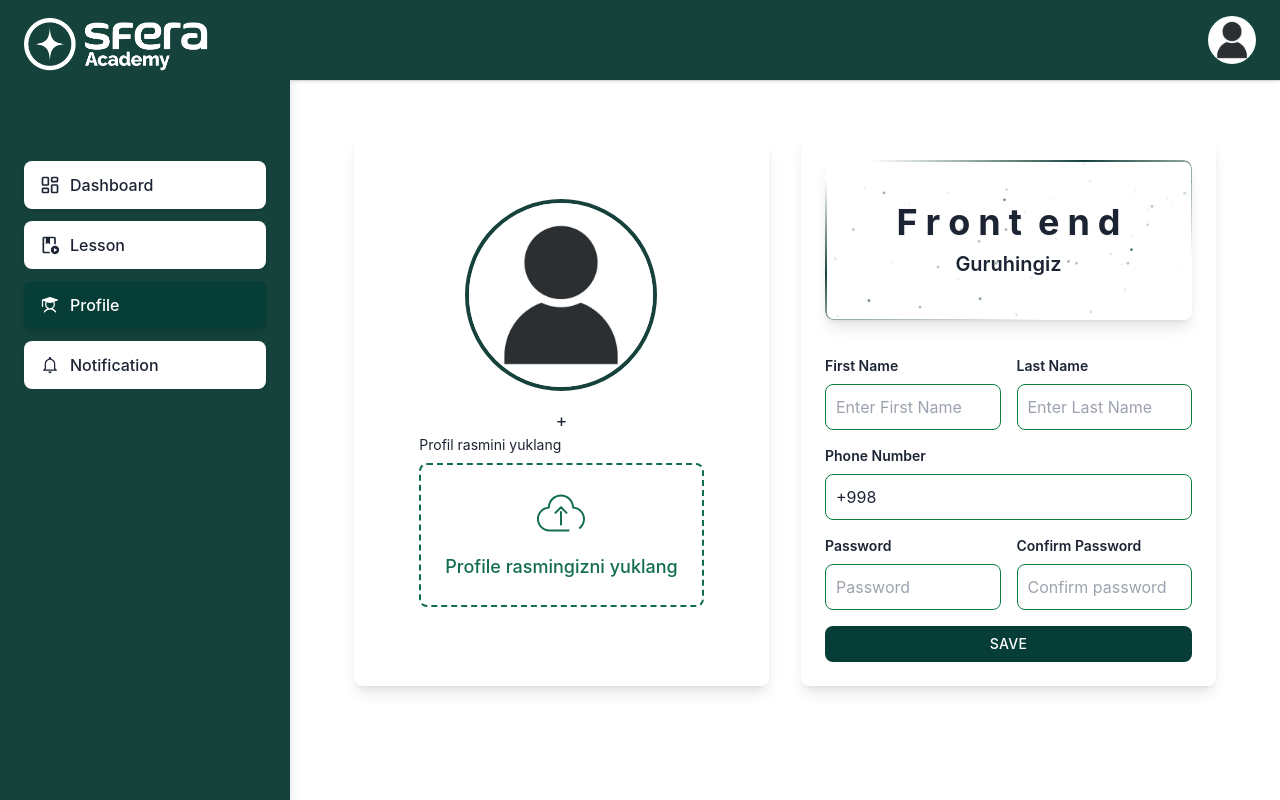
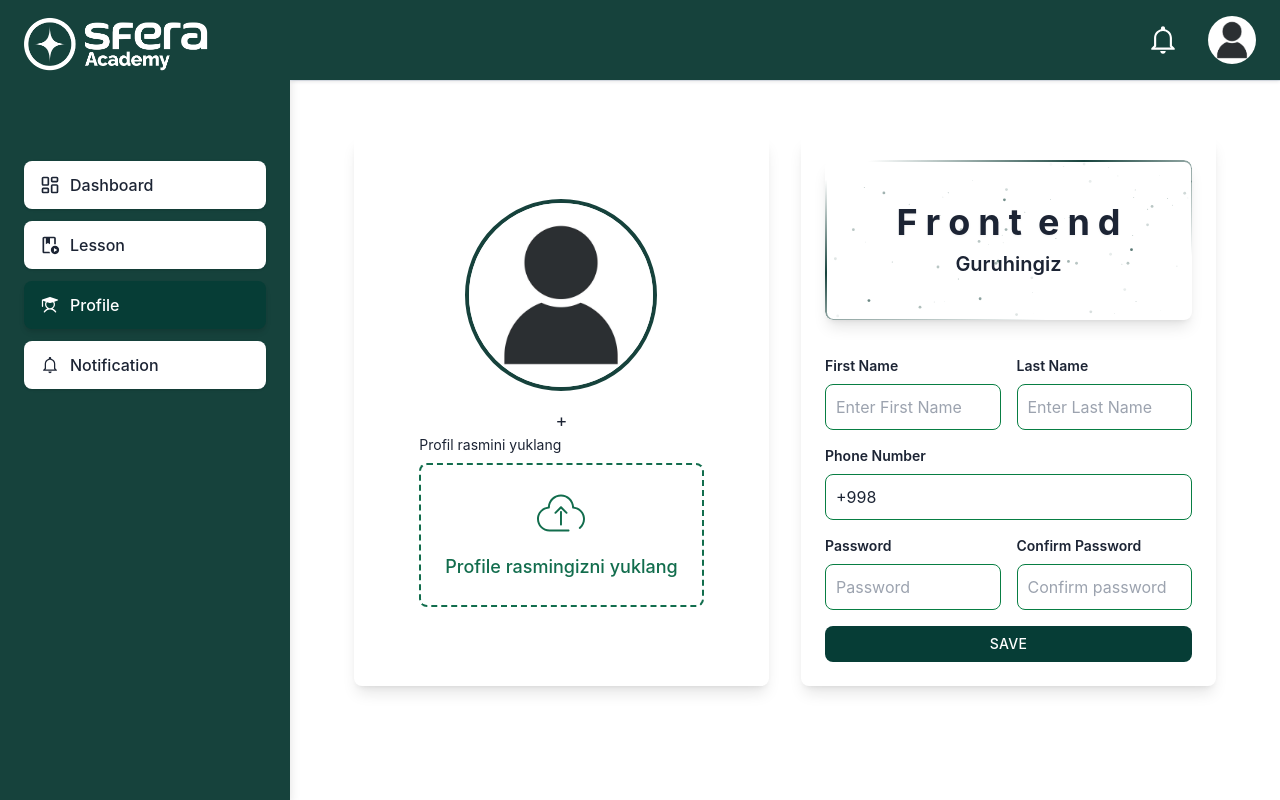
Before and after one commit to abdulazizsaidovcode/sfera-Edu, a React (Vite) app: page /profile in a window 1280 px wide. Built offline with nearby package versions, Linux system fonts and the light colour scheme; no server answers; sample sign-in values are in the browser's storage.

Commit message:
notification finished

```diff
--- a/src/components/custom/Header/index.tsx
+++ b/src/components/custom/Header/index.tsx
@@ -66,26 +66,26 @@ const Header = (props: {
         </div>
 
         <div className="flex items-center gap-3 2xsm:gap-7">
-          {data ? (
-            <>
           <ul className="flex items-center gap-2 2xsm:gap-4 relative">
             <Link to={'/notification'} >
               <IoMdNotificationsOutline size={34} className='font-[900] cursor-pointer text-white ' />
             </Link>
+            {data ? (
               <div className='absolute w-4 h-4 flex items-center justify-center top-0 right-0 rounded-full bg-red-900'>
                 <span className='text-[10px] text-white font-bold'>{data}</span>
               </div>
-              </ul></>
             ) : (
               <></>
-          )}
+            )
+            }
+          </ul>
 
           {/* <!-- User Area --> */}
           <DropdownUser />
           {/* <!-- User Area --> */}
         </div>
       </div>
-    </header>
+    </header >
   );
 };
 
--- a/src/context/api/url.ts
+++ b/src/context/api/url.ts
@@ -3,13 +3,14 @@ export const base_url: string = "http://142.93.106.195:8080/"
 export const register_URl: string = `${base_url}auth/register`
 //login url
 export const login_URl: string = `${base_url}auth/login`
-export const user_Edit: string = `${base_url}user/?fileId=`
+export const user_Edit: string = `${base_url}user?fileId=`
 //User me
 export const get_Mee: string = `${base_url}user/get/me`
 
 //notification url
 export const notification_count: string = `${base_url}notification/count`
 export const notification_all_view:string =`${base_url}notification/all`
+export const notification_read:string=`${base_url}notification/read`
 
 export const lesson_see: string = `${base_url}`
 
--- a/src/pages/notification/notification.tsx
+++ b/src/pages/notification/notification.tsx
@@ -1,16 +1,49 @@
 import SlightFlip from '@/components/magicui/flip-text';
 import NotificationCard from './notificationcard';
 import { useGet } from '@/context/logic/global_functions/useGetOption';
-import { notification_all_view } from '@/context/api/url';
+import { notification_all_view, notification_read } from '@/context/api/url';
 import { config } from '@/context/api/token';
-import { useEffect } from 'react';
+import { useEffect, useState } from 'react';
 import { IoCheckmarkDone } from "react-icons/io5";
+import { usePost } from '@/context/logic/global_functions/usePostOption';
+
+// Sanani formatlash uchun funksiya
+const formatDate = (isoString: string) => {
+    const date = new Date(isoString);
+    const year = date.getFullYear();
+    const month = String(date.getMonth() + 1).padStart(2, '0');
+    const day = String(date.getDate()).padStart(2, '0');
+    const hours = String(date.getHours()).padStart(2, '0');
+    const minutes = String(date.getMinutes()).padStart(2, '0');
+    const seconds = String(date.getSeconds()).padStart(2, '0');
+
+    return `${year}-${month}-${day} ${hours}:${minutes}:${seconds}`;
+};
 
 const Notification = () => {
-    const { data, getData } = useGet(notification_all_view, config)
+    const { data, getData } = useGet(notification_all_view, config);
+    const [dataID, setDataID] = useState<any>([]);
+    const { postData } = usePost(notification_read, { ids: dataID }, config);
+
     useEffect(() => {
-        getData()
-    }, [])
+        getData();
+    }, []);
+
+    const markAllAsRead = async () => {
+        // O'qilmagan xabarlarni yig'ish
+        const unreadNotifications = data?.filter((notification: any) => !notification.read);
+
+        // Agar o'qilmagan xabarlar bo'lsa, ID-larni yig'ib yuborish
+        if (unreadNotifications?.length > 0) {
+            const notificationIds = unreadNotifications.map((notification: any) => notification.id);
+            setDataID(notificationIds); // ID-larni state-ga yuklash
+            await postData(); // postData orqali yuborish
+
+            // Xabarlarni o'qilgan qilib belgilash (front-endda ma'lumotni yangilash)
+            getData();
+        }
+    };
+
     return (
         <div className="p-6">
             <div className='flex justify-between'>
@@ -18,7 +51,13 @@ const Notification = () => {
                     justify='left'
                     word='Notification'
                     className="text-3xl font-bold mb-6 text-gray-800" />
-                <IoCheckmarkDone size={30} className='cursor-pointer' color='#16423C' />
+                {/* Faqat o'qilmagan xabarlar bo'lsa funksiya ishlaydi */}
+                <IoCheckmarkDone
+                    onClick={markAllAsRead}
+                    size={30}
+                    className='cursor-pointer'
+                    color='#16423C'
+                />
             </div>
             {data?.length > 0 ? (
                 data?.map((notification: any) => (
@@ -26,8 +65,8 @@ const Notification = () => {
                         key={notification?.id}
                         title={notification?.title}
                         message={notification?.content}
-                        time={notification?.create}
-                        type={notification?.read}
+                        time={formatDate(notification?.create)} // Sanani formatlash
+                        type={String(notification?.read)}
                     />
                 ))
             ) : (
--- a/src/pages/notification/notificationcard.tsx
+++ b/src/pages/notification/notificationcard.tsx
@@ -4,16 +4,16 @@ interface NotificationCardProps {
   title: string;
   message: string;
   time: string;
-  type: 'true' | 'false' // Xabarning turi
+  type: string // Xabarning turi
 }
 
 const NotificationCard: React.FC<NotificationCardProps> = ({ title, message, time, type }) => {
   const getTypeStyles = (type: string) => {
     switch (type) {
       case 'true':
-        return 'bg-[#f0fff4] text-green-600 border-[#057313]';
+        return 'bg-[#fff] text-black border-[#057313]';
       default:
-        return 'bg-red-100 text-gray-600 border-red-400';
+        return 'bg-green-100 text-green-600 border-green-400';
     }
   };
 
--- a/src/pages/profile/profile.tsx
+++ b/src/pages/profile/profile.tsx
@@ -10,9 +10,10 @@ import ShinyButton from '@/components/magicui/shiny-button';
 import FileUpload from '@/components/Inputs/fileUpolatInput';
 import { checkImgUpload } from '@/context/logic/global_functions/fileUpolatOptions';
 import { useGet } from '@/context/logic/global_functions/useGetOption';
-import { get_file, get_Mee } from '@/context/api/url';
+import { get_file, get_Mee, user_Edit } from '@/context/api/url';
 import { config } from '@/context/api/token';
 import PasswordInput from '@/components/Inputs/passwordInput';
+import { useEdit } from '@/context/logic/global_functions/useEditOption';
 
 const Profile: React.FC = () => {
   const { firstName, setFirstName, lastName, setLastName, phoneNumber, setPhoneNumber, checkPassword, password, setPassword, setCheckPassword } = useProfile();
@@ -20,7 +21,12 @@ const Profile: React.FC = () => {
   const [uploadedImg, setUploadedImg] = useState<string | null>(null); // State to store uploaded image URL
   const { data, getData } = useGet(get_Mee, config);
   const { getData: fileGetFunction } = useGet(`${get_file}${saveImg}`, config);
-
+  const { editData, response } = useEdit(`${user_Edit}${saveImg}`, {
+    firstName: firstName,
+    lastName: lastName,
+    phoneNumber: phoneNumber,
+    password: password
+  }, config)
   const [errors, setErrors] = useState<{
     firstName: string;
     lastName: string;
@@ -125,7 +131,10 @@ const Profile: React.FC = () => {
       console.log('Saved Last Name:', lastName);
       console.log('Saved Phone Number:', phoneNumber);
       console.log('Uploaded Image ID:', saveImg);
-      // Ma'lumotlarni saqlash yoki yuborish logikasini qo'shish mumkin
+
+      editData();
+      console.log('response:', response);
+
     }
   };
 
```
Lines whose indentation alone changed are shown as unchanged.
